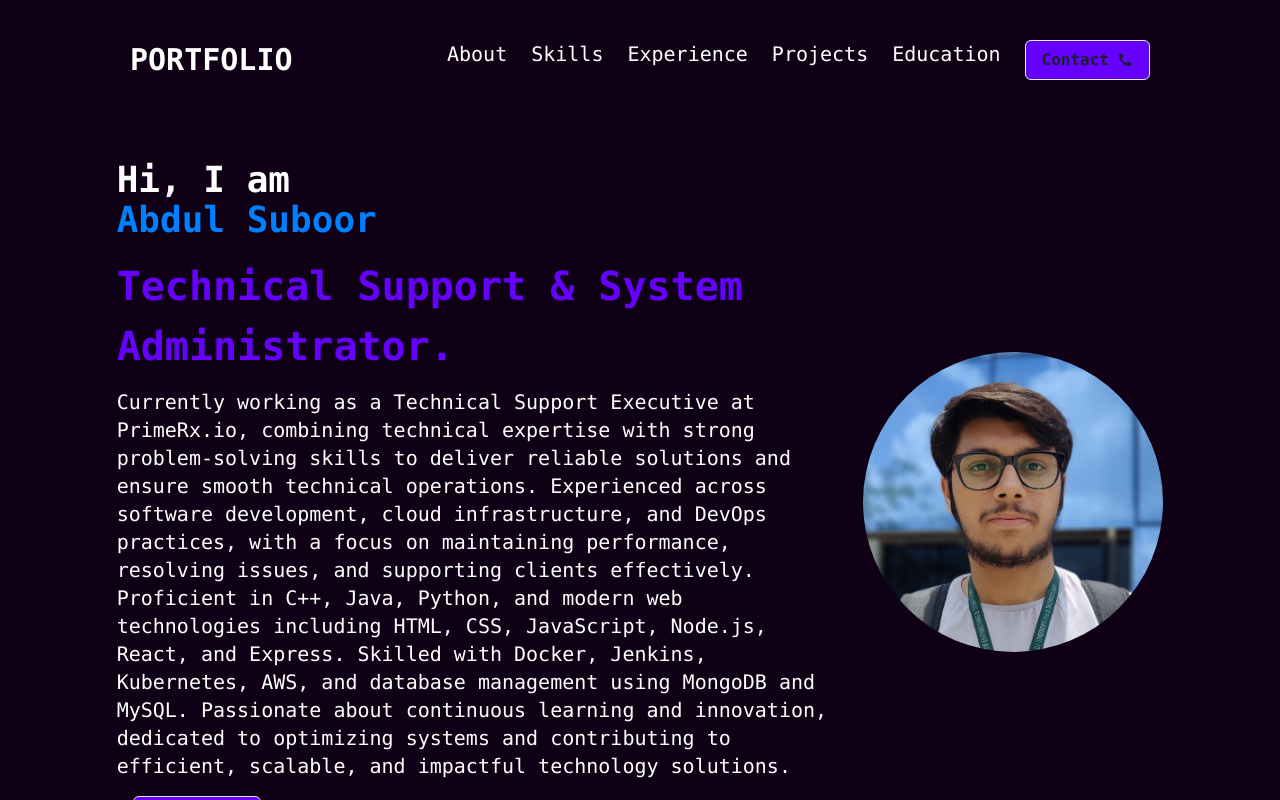
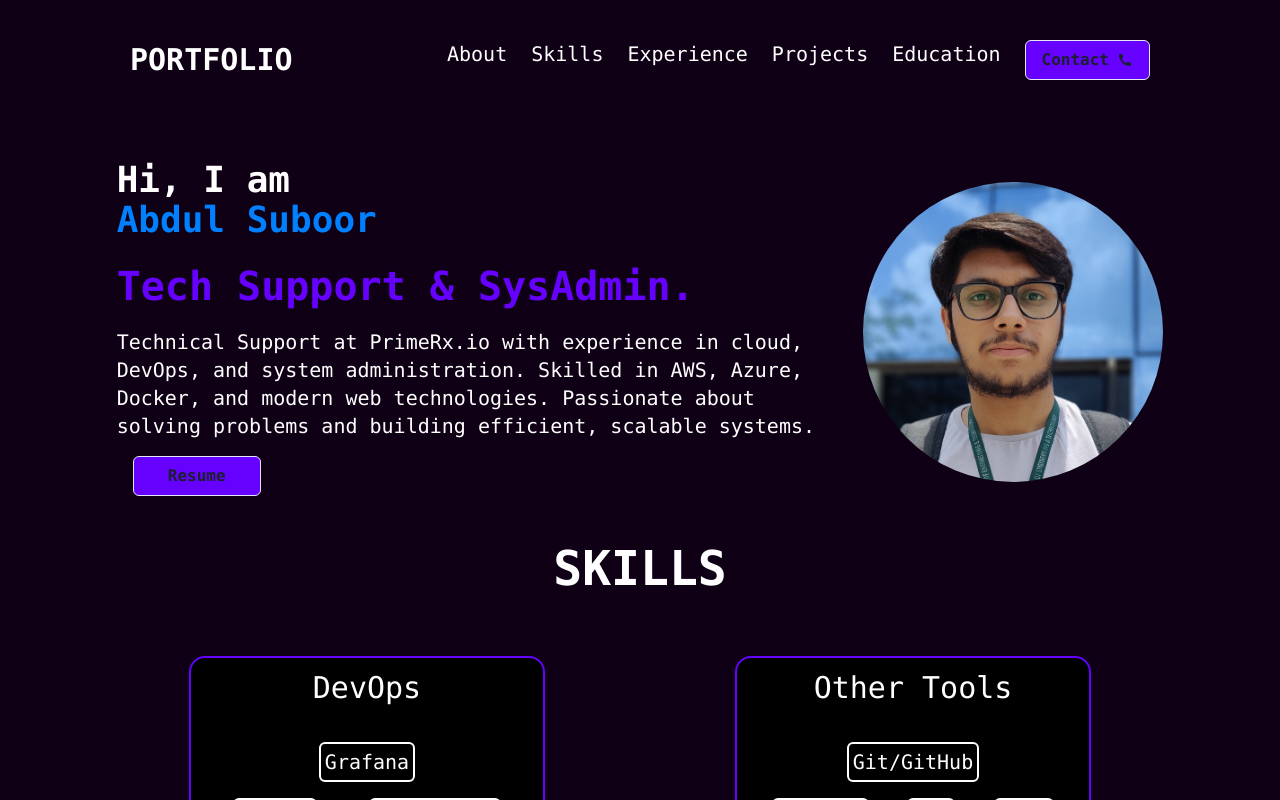
Before and after one commit to Asuboor/Personal-Portfolio, a React (Create React App) app: page / in a window 1280 px wide. Shown: the top 800 px of the page. Built offline with nearby package versions, Linux system fonts and the light colour scheme.

Commit message:
About changes

```diff
--- a/src/components/Typing.js
+++ b/src/components/Typing.js
@@ -5,7 +5,7 @@ const Typing = () => {
     <TypeAnimation
       sequence={[
         // Same substring at the start will only be typed out once, initially
-        "Technical Support & System Administrator.",
+        "Tech Support & SysAdmin.",
         1000, // wait 1s before replacing "Mice" with "Hamsters"
       ]}
       wrapper="span"
--- a/src/sections/About.js
+++ b/src/sections/About.js
@@ -18,18 +18,10 @@ const About = () => {
           <Typing />
         </div>
         <div className="text-xl mt-3">
-          Currently working as a Technical Support Executive at PrimeRx.io,
-          combining technical expertise with strong problem-solving skills to
-          deliver reliable solutions and ensure smooth technical operations.
-          Experienced across software development, cloud infrastructure, and
-          DevOps practices, with a focus on maintaining performance, resolving
-          issues, and supporting clients effectively. Proficient in C++, Java,
-          Python, and modern web technologies including HTML, CSS, JavaScript,
-          Node.js, React, and Express. Skilled with Docker, Jenkins, Kubernetes,
-          AWS, and database management using MongoDB and MySQL. Passionate about
-          continuous learning and innovation, dedicated to optimizing systems
-          and contributing to efficient, scalable, and impactful technology
-          solutions.
+          Technical Support at PrimeRx.io with experience in cloud, DevOps, and
+          system administration. Skilled in AWS, Azure, Docker, and modern web
+          technologies. Passionate about solving problems and building
+          efficient, scalable systems.
         </div>
         <div className="">
           {" "}
```
